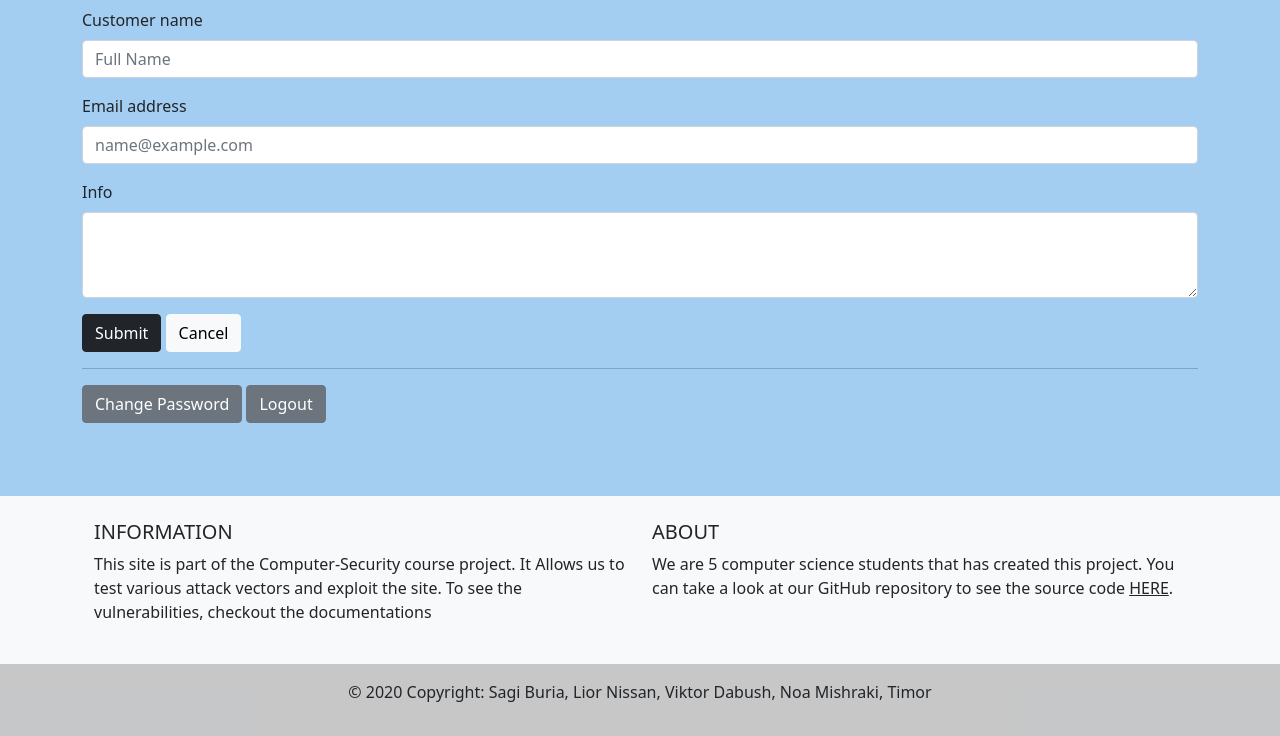
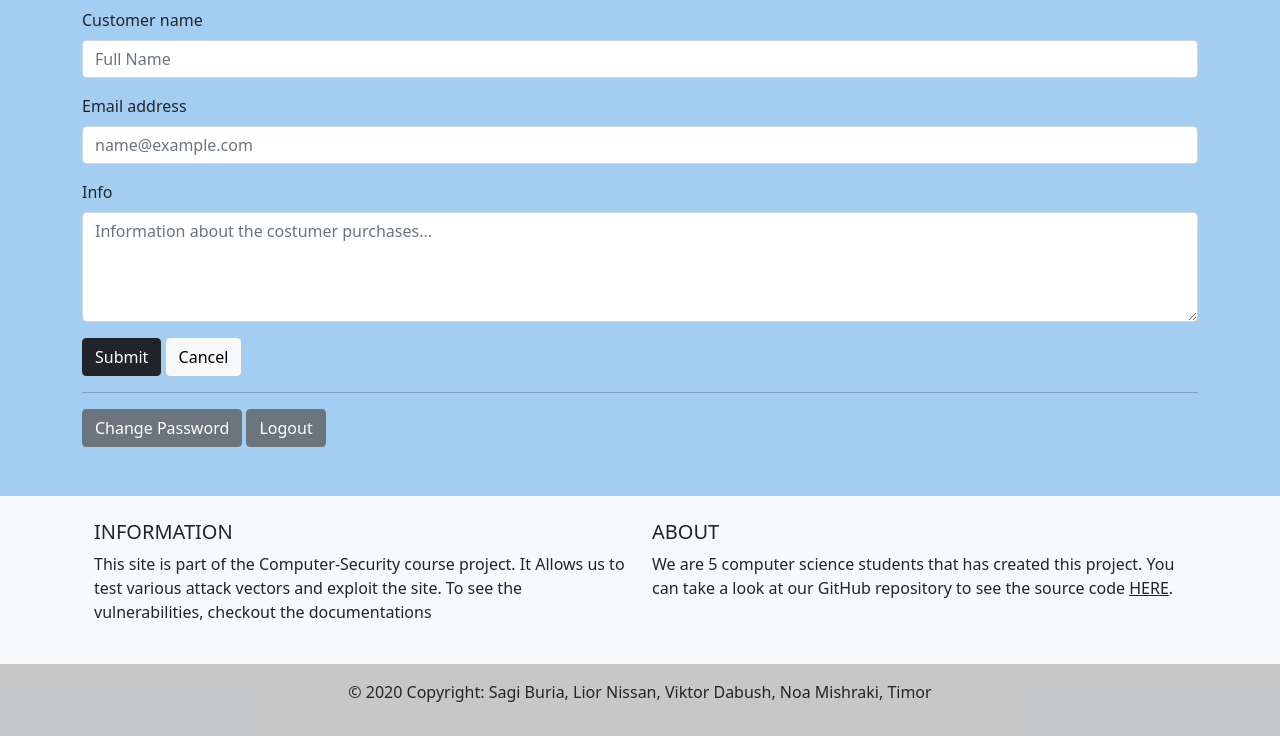
Before and after one commit to Sagi313/computerSecurity, a Django app: page / in a window 1280 px wide. Shown: the part 584-1320 px from the top of the page. Run offline with Django 3.2, Linux system fonts and the light colour scheme; the visitor is signed in with stand-in values (Sample User, id 1); data comes from the database, SQL or seed files in the repository.

Commit message:
Minor typos

```diff
--- a/webApp/templates/webApp/chat.html
+++ b/webApp/templates/webApp/chat.html
@@ -4,7 +4,7 @@ Communication_LTD{% endblock %}
 {% block pageTitle %}Chat{% endblock %}
 {% block public_content %}
 
-{% autoescape off %}
+{% autoescape on %}
 <div class="form-control">
     {% for msg in chat_msgs%}
     <p>{{ msg.user_name }}: {{ msg.message_box }}</p>
--- a/webApp/templates/webApp/index.html
+++ b/webApp/templates/webApp/index.html
@@ -60,16 +60,16 @@
             </div>
 
             <div class="mb-3">
-                <label for="exampleFormControlInput1" class="form-label">Email address</label>
-                <input type="email" class="form-control" id="exampleFormControlInput1" placeholder="name@example.com"
+                <label for="exampleFormControlInput2" class="form-label">Email address</label>
+                <input type="email" class="form-control" id="exampleFormControlInput2" placeholder="name@example.com"
                        name="costumer_email" maxlength='256' required>
             </div>
 
 
             <div class="mb-3">
                 <label for="exampleFormControlTextarea1" class="form-label">Info</label>
-                <textarea class="form-control" id="exampleFormControlTextarea1" rows="3" name="costumer_info"
-                          maxlength='256' required></textarea>
+                <textarea class="form-control" id="exampleFormControlTextarea1" rows="4" name="costumer_info"
+                          maxlength='256' placeholder="Information about the costumer purchases..." required></textarea>
             </div>
 
             <button type="submit" class="btn btn-dark" name="submit" value='submit_data'>Submit</button>
```
